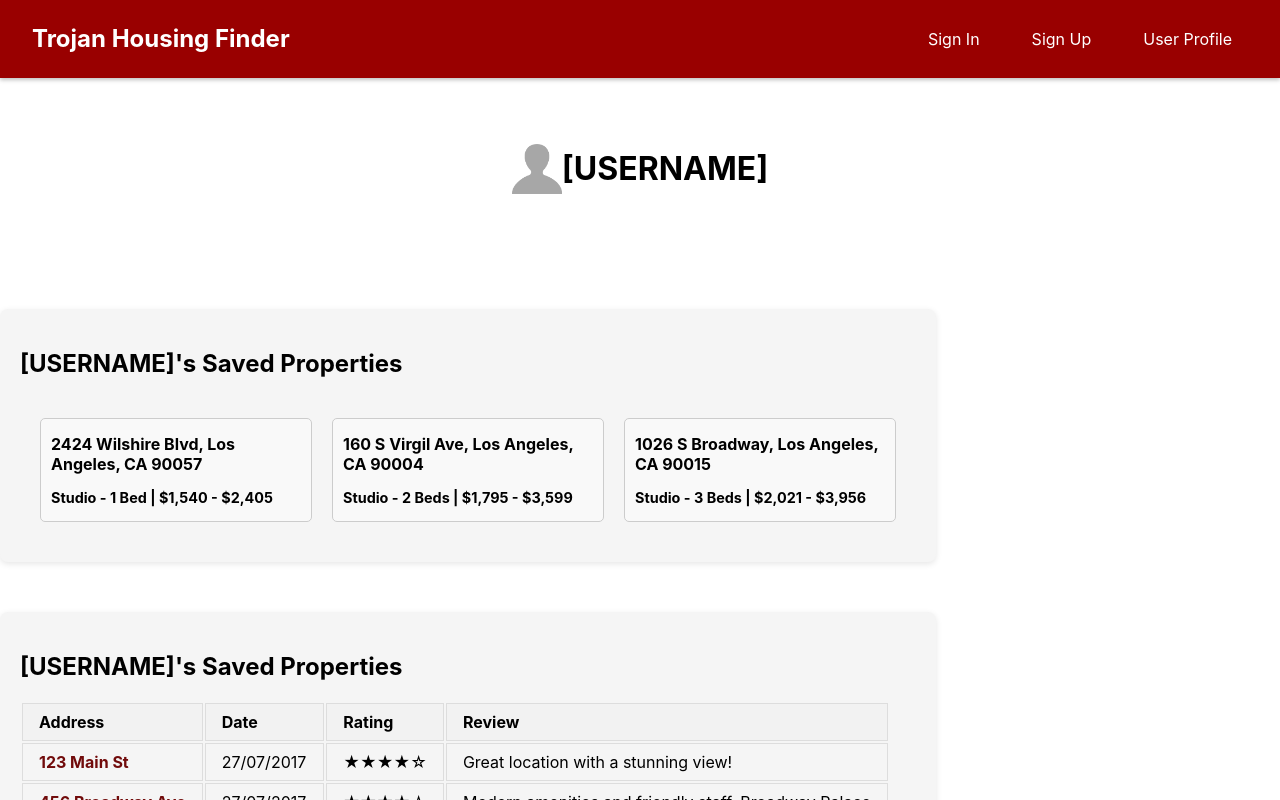
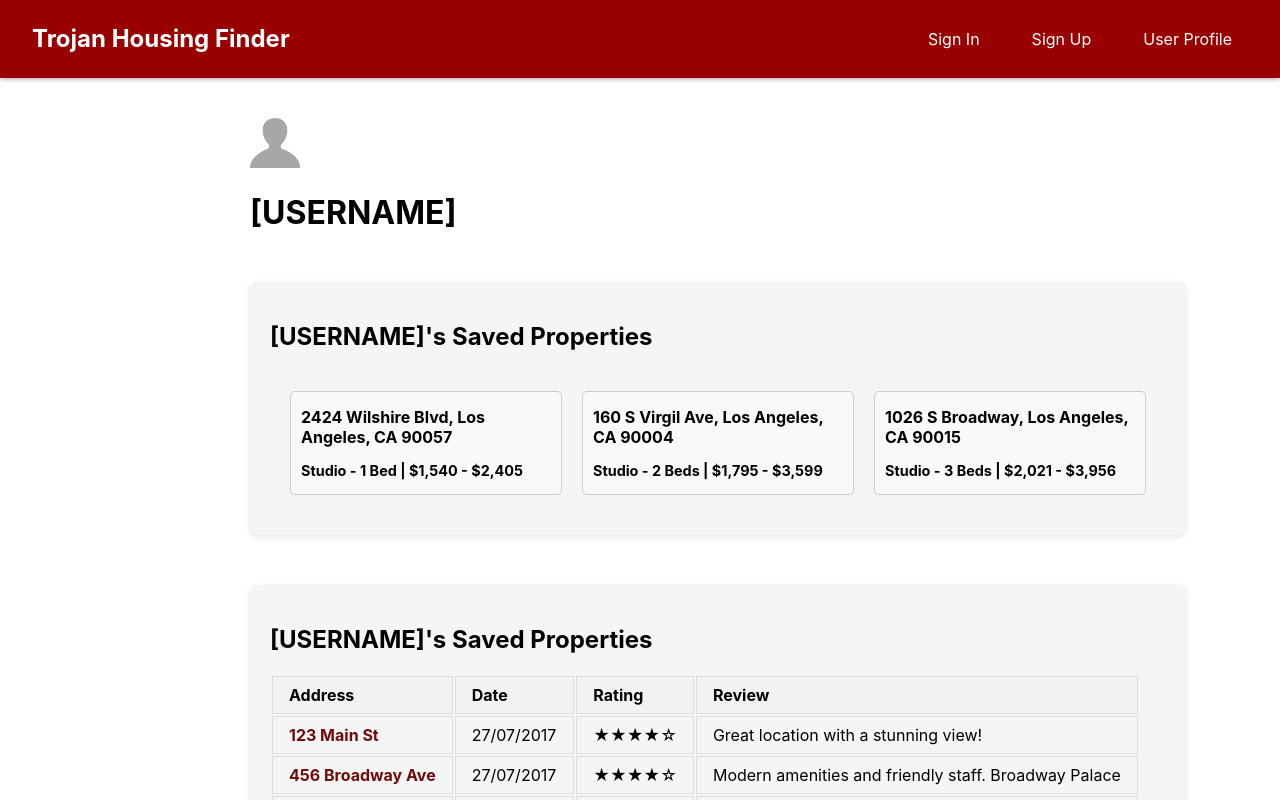
Before and after one commit to TrojanHousing/Frontend, a React (Create React App) app in the folder trojan-housing/: page /UserProfile in a window 1280 px wide. Built offline with nearby package versions, Linux system fonts and the light colour scheme.

Commit message:
UserProfile Format change to center

```diff
--- a/trojan-housing/src/UserProfile.css
+++ b/trojan-housing/src/UserProfile.css
@@ -1,9 +1,18 @@
 .user-info {
-    display: flex;
+
     justify-content: center;
     align-items: center;
-    margin-bottom: 100px;
-    margin-top: 50px;
+    margin-bottom: 20px;
+    margin-top: -60px;
+}
+.user-profile-block{
+    display: block;
+    justify-content: center;
+    align-items: center;
+    margin-top:100px;
+    margin-left: 250px;
+    height: 20vh;        /* Full height of the viewport */
+    width: 100vw;
 }
 .user-avatar {
     width: 50px;
--- a/trojan-housing/src/UserProfile.js
+++ b/trojan-housing/src/UserProfile.js
@@ -11,6 +11,8 @@ function UserProfile() {
   return (
     <div className="user-profile">
       <Navbar />
+      <div className = "user-profile-block">
+
       <div className="user-info">
         <img src={Avatar} alt="USER PROFILE PICTURE" className="user-avatar" />
         <h1>{username}</h1>
@@ -30,6 +32,8 @@ function UserProfile() {
       </div>
 
 
+      </div>
+
     </div>
   );
 }
```
